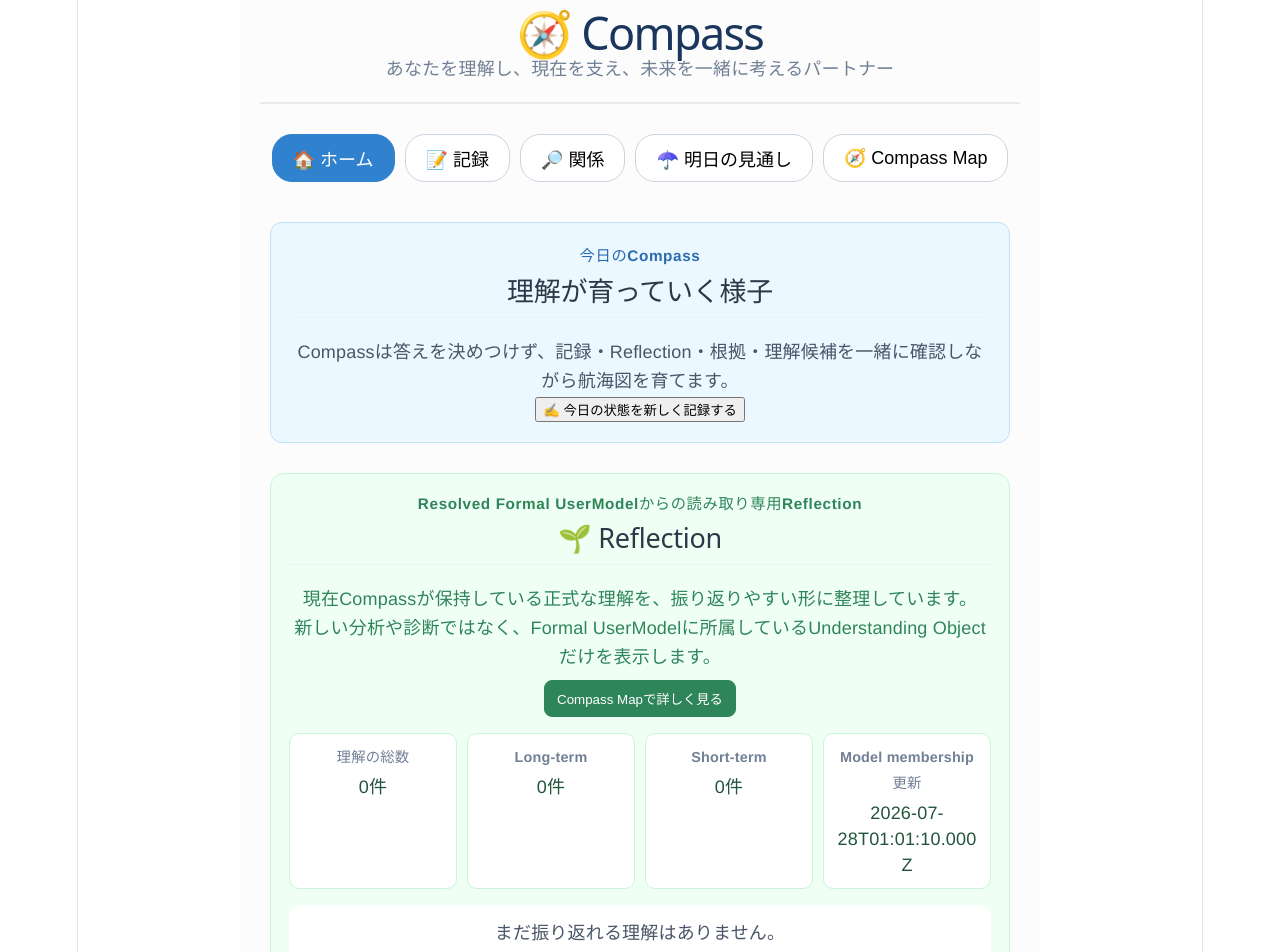
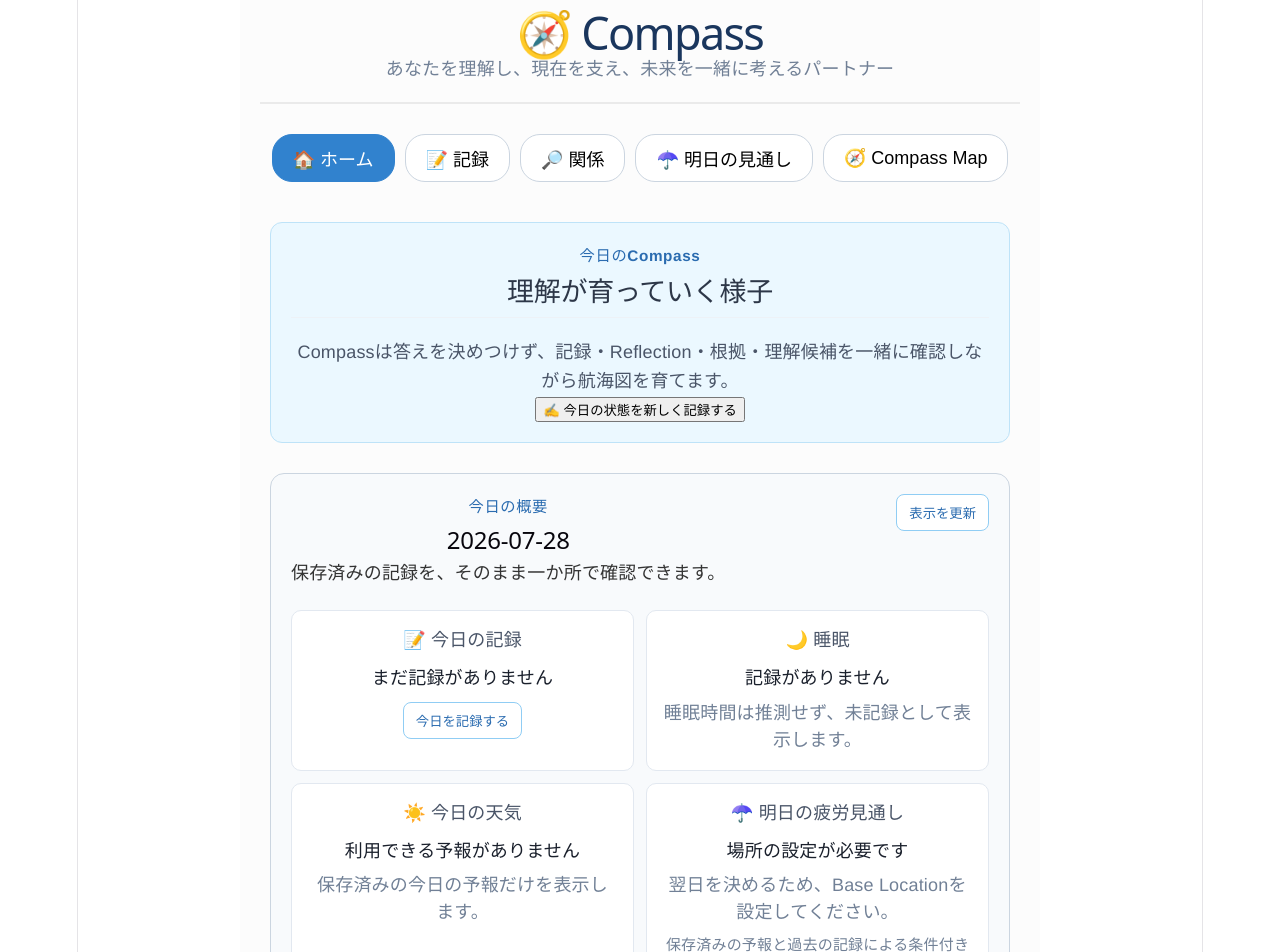
Before and after one commit to compassmaster/Compass, a React (Vite) app: page / in a window 1280 px wide. Shown: the top 952 px of the page. Built offline with nearby package versions, Linux system fonts and the light colour scheme.

Commit message:
feat: ホームに今日の概要を追加する (#46)

```diff
--- /dev/null
+++ b/src/features/home/components/HomeSummaryPanel.css
@@ -0,0 +1,11 @@
+.home-summary { margin-bottom: 30px; padding: 20px; border: 1px solid #cbd5e0; border-radius: 14px; background: #f8fafc; }
+.home-summary-header { display: flex; align-items: flex-start; justify-content: space-between; gap: 16px; margin-bottom: 18px; }
+.home-summary-header h2, .home-summary-header p { margin: 0 0 6px; }
+.home-summary-header button, .home-summary article button { padding: 8px 12px; border: 1px solid #90cdf4; border-radius: 8px; background: #fff; color: #2b6cb0; cursor: pointer; }
+.home-summary-grid { display: grid; grid-template-columns: repeat(2, minmax(0, 1fr)); gap: 12px; }
+.home-summary article { padding: 16px; border: 1px solid #e2e8f0; border-radius: 10px; background: #fff; }
+.home-summary article h3 { margin: 0 0 12px; font-size: 1rem; color: #4a5568; }
+.home-summary article strong { display: block; color: #1a202c; line-height: 1.45; }
+.home-summary article p, .home-summary article small { display: block; margin: 8px 0 0; color: #718096; line-height: 1.5; }
+.home-summary article button { margin-top: 10px; }
+@media (max-width: 640px) { .home-summary-header { flex-direction: column; } .home-summary-grid { grid-template-columns: 1fr; } }
--- /dev/null
+++ b/src/features/home/components/HomeSummaryPanel.tsx
@@ -0,0 +1,24 @@
+import { useState } from 'react';
+import { getWeatherCodeLabel } from '../../external-context/weather/services/weatherCodeLabel.ts';
+import { formatDurationMinutes } from '../../sleep/services/sleepDuration.ts';
+import { homeSummaryQueryService } from '../services/compositionRoot.ts';
+import type { HomeSummaryReadModel } from '../types/homeSummary.ts';
+import './HomeSummaryPanel.css';
+
+interface Props { readonly onNavigateToLog: () => void; }
+export function HomeSummaryPanel({ onNavigateToLog }: Props) {
+  const [model, setModel] = useState<HomeSummaryReadModel>(() => homeSummaryQueryService.getSummary());
+  const { today, tomorrowOutlook } = model;
+  const latestLog = today.dailyLogs.at(-1) ?? null;
+  const forecast = today.metadata.hasForecast ? today.forecast : null;
+  return <section className="home-summary" aria-labelledby="home-summary-title">
+    <header className="home-summary-header"><div><p className="section-eyebrow">今日の概要</p><h2 id="home-summary-title">{model.localDate}</h2><p>保存済みの記録を、そのまま一か所で確認できます。</p></div><button type="button" onClick={() => setModel(homeSummaryQueryService.getSummary())}>表示を更新</button></header>
+    <div className="home-summary-grid">
+      <article><h3>📝 今日の記録</h3>{latestLog ? <><strong>気分 {latestLog.mood} / 疲労 {latestLog.fatigue}</strong><p>{today.dailyLogs.length > 1 ? `${today.dailyLogs.length}件のうち最新の記録` : '記録済み'}</p></> : <><strong>まだ記録がありません</strong><button type="button" onClick={onNavigateToLog}>今日を記録する</button></>}</article>
+      <article><h3>🌙 睡眠</h3>{today.sleepRecord ? <><strong>{formatDurationMinutes(today.sleepRecord.durationMinutes)}</strong><p>起床日が今日の睡眠記録</p></> : <><strong>記録がありません</strong><p>睡眠時間は推測せず、未記録として表示します。</p></>}</article>
+      <article><h3>☀️ 今日の天気</h3>{forecast ? <><strong>{getWeatherCodeLabel(forecast.forecastValues.weatherCode?.value ?? null)}</strong><p>{temperature(forecast.forecastValues.dailyMinimumTemperature?.value)} / {temperature(forecast.forecastValues.dailyMaximumTemperature?.value)}</p></> : <><strong>利用できる予報がありません</strong><p>保存済みの今日の予報だけを表示します。</p></>}</article>
+      <article><h3>☂️ 明日の疲労見通し</h3><strong>{tomorrowOutlook.headline}</strong><p>{tomorrowOutlook.explanation}</p><small>{tomorrowOutlook.caution}</small></article>
+    </div>
+  </section>;
+}
+function temperature(value: number | null | undefined): string { return value == null ? '—' : `${value}℃`; }
--- a/src/features/home/components/HomeTab.tsx
+++ b/src/features/home/components/HomeTab.tsx
@@ -22,6 +22,7 @@ import type { UnderstandingCandidate, UnderstandingCandidateAnswer, Understandin
 import type { UnderstandingObject } from '../../understanding/types/understandingObject.ts';
 import type { ResolvedFormalUserModel } from '../../formal-user-model/types/formalUserModel.ts';
 import './HomeTab.css';
+import { HomeSummaryPanel } from './HomeSummaryPanel.tsx';
 
 interface HomeTabProps {
   logs: DailyLog[];
@@ -112,6 +113,8 @@ export function HomeTab({
           ✍️ 今日の状態を新しく記録する
         </button>
       </section>
+
+      <HomeSummaryPanel key={forecastAcquisitionRequestId} onNavigateToLog={onNavigateToLog} />
 
       <FormalReflectionPanel
         model={resolvedFormalUserModel}
--- /dev/null
+++ b/src/features/home/services/compositionRoot.ts
@@ -0,0 +1,5 @@
+import { dailyContextQueryService } from '../../daily-context/services/compositionRoot.ts';
+import { LocalStorageBaseLocationRepository } from '../../external-context/location/repositories/localStorageBaseLocationRepository.ts';
+import { predictionQueryService } from '../../prediction/services/compositionRoot.ts';
+import { HomeSummaryQueryService } from './homeSummaryQueryService.ts';
+export const homeSummaryQueryService = new HomeSummaryQueryService(new LocalStorageBaseLocationRepository(), dailyContextQueryService, predictionQueryService);
--- /dev/null
+++ b/src/features/home/services/homeSummaryQueryService.ts
@@ -0,0 +1,31 @@
+import type { BaseLocationRepository } from '../../external-context/location/repositories/baseLocationRepository.ts';
+import type { DailyContextQueryService } from '../../daily-context/services/dailyContextQueryService.ts';
+import type { DateString } from '../../daily-log/types/log.ts';
+import type { PredictionQueryService } from '../../prediction/services/predictionQueryService.ts';
+import type { HomeSummaryReadModel } from '../types/homeSummary.ts';
+
+/** 既存Queryの結果だけを束ねる、読み取り専用のHome projection。 */
+export class HomeSummaryQueryService {
+  private readonly locations: BaseLocationRepository;
+  private readonly dailyContext: DailyContextQueryService;
+  private readonly prediction: PredictionQueryService;
+  private readonly now: () => Date;
+  private readonly fallbackTimezone: () => string;
+  constructor(locations: BaseLocationRepository, dailyContext: DailyContextQueryService, prediction: PredictionQueryService, now: () => Date = () => new Date(), fallbackTimezone: () => string = () => Intl.DateTimeFormat().resolvedOptions().timeZone || 'UTC') {
+    this.locations = locations;
+    this.dailyContext = dailyContext;
+    this.prediction = prediction;
+    this.now = now;
+    this.fallbackTimezone = fallbackTimezone;
+  }
+  getSummary(): HomeSummaryReadModel {
+    const timezone = this.locations.get()?.timezone ?? this.fallbackTimezone();
+    const localDate = localDateInTimezone(this.now(), timezone) as DateString;
+    return { localDate, timezone, today: this.dailyContext.getByDate(localDate, timezone), tomorrowOutlook: this.prediction.getTomorrowOutlook() };
+  }
+}
+export function localDateInTimezone(now: Date, timezone: string): string {
+  const parts = new Intl.DateTimeFormat('en-CA', { timeZone: timezone, year: 'numeric', month: '2-digit', day: '2-digit' }).formatToParts(now);
+  const value = (type: string) => parts.find((part) => part.type === type)?.value;
+  return `${value('year')}-${value('month')}-${value('day')}`;
+}
--- /dev/null
+++ b/src/features/home/types/homeSummary.ts
@@ -0,0 +1,10 @@
+import type { DailyContextReadModel } from '../../daily-context/types/index.ts';
+import type { PredictionReadModel } from '../../prediction/types/prediction.ts';
+
+/** Home向けの非永続Read Model。値がない項目は既存Recordから補完しない。 */
+export interface HomeSummaryReadModel {
+  readonly localDate: string;
+  readonly timezone: string;
+  readonly today: DailyContextReadModel;
+  readonly tomorrowOutlook: PredictionReadModel;
+}
```
Also changed, not shown: package.json (+1 -1 lines), scripts/test-home-summary.ts (added, +36 -0 lines), 2 other files (tests, documents, lock files or other folders).
